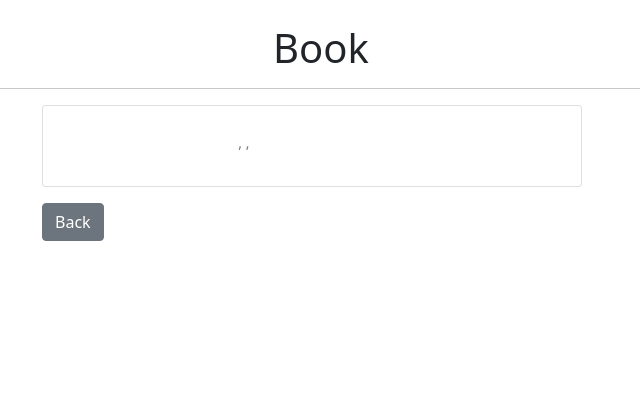
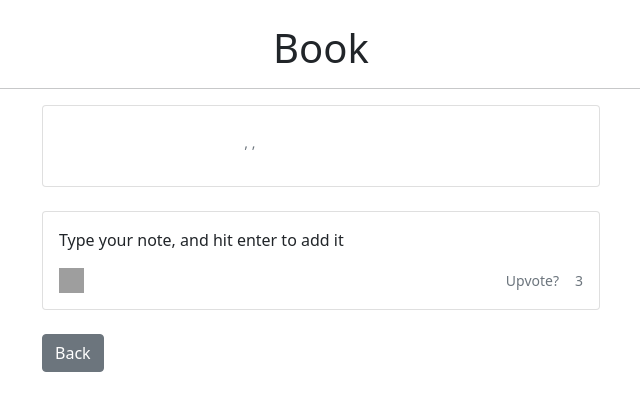
Before and after one commit to fellipemarconi/Book-Review, a Django app: template booklist/templates/booklist/book_detail.html in a window 1280 px wide. Shown: the part 56-467 px from the top of the page, without its empty margins (319-959 px from the left). Run offline with Django 5.2, Linux system fonts and the light colour scheme; the template is opened without the code that fills it, so the values that code supplies are empty; grey boxes are pictures that could not be loaded.

Commit message:
I'll make a cards to comments of users

```diff
--- a/booklist/templates/booklist/book_detail.html
+++ b/booklist/templates/booklist/book_detail.html
@@ -3,7 +3,7 @@
     <h1 class="text-center">Book</h1>
     <hr>
         <div class="col-md-6 offset-md-3">
-            <div class="card mb-3" style="max-width: 540px;">
+            <div class="card mb-4" style="max-width: 600px;">
                 <div class="row g-0">
                     <div class="col-md-4">
                         <img src="{{ book.picture.url }}" class="img-fluid rounded-start" alt="{{ book.title }}">
@@ -17,6 +17,27 @@
                     </div>
                 </div>
             </div>
+            <form action="{% url "booklist:book" book.id %}" method="post">
+                {% csrf_token %}
+                <div class="card mb-4" style="max-width: 600px;">
+                    <div class="card-body">
+                    <p>Type your note, and hit enter to add it</p>
+
+                    <div class="d-flex justify-content-between">
+                        <div class="d-flex flex-row align-items-center">
+                        <img src="https://cdn.pixabay.com/photo/2015/10/05/22/37/blank-profile-picture-973460_1280.png" alt="avatar" width="25"
+                            height="25" />
+                        <p class="small mb-0 ms-2">{{user.username}}</p>
+                        </div>
+                        <div class="d-flex flex-row align-items-center">
+                        <p class="small text-muted mb-0">Upvote?</p>
+                        <i class="far fa-thumbs-up mx-2 fa-xs text-black" style="margin-top: -0.16rem;"></i>
+                        <p class="small text-muted mb-0">3</p>
+                        </div>
+                    </div>
+                    </div>
+                </div>
+            </form>
             <a href="{% url "booklist:index" %}" class="btn btn-secondary">Back</a>
         </div>
 {% endblock content %}
```
